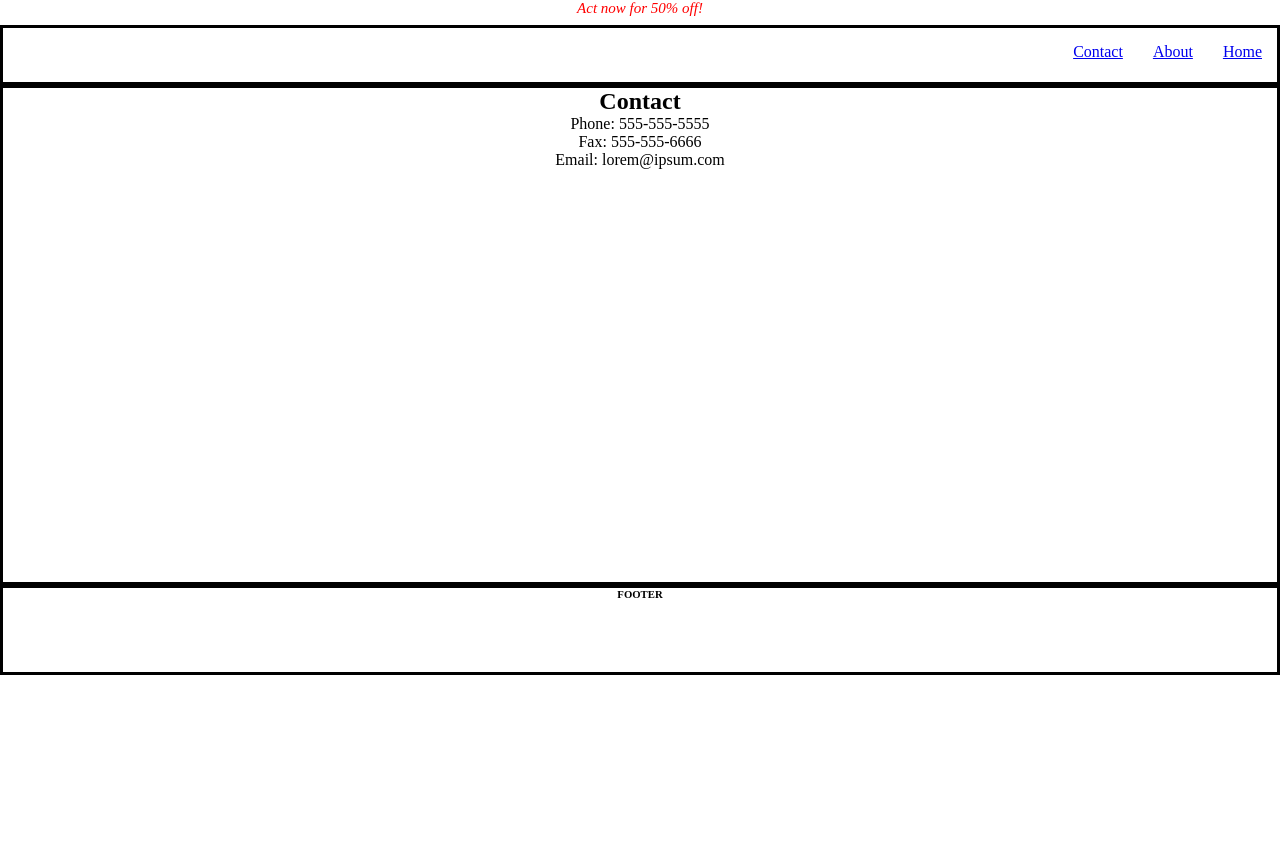
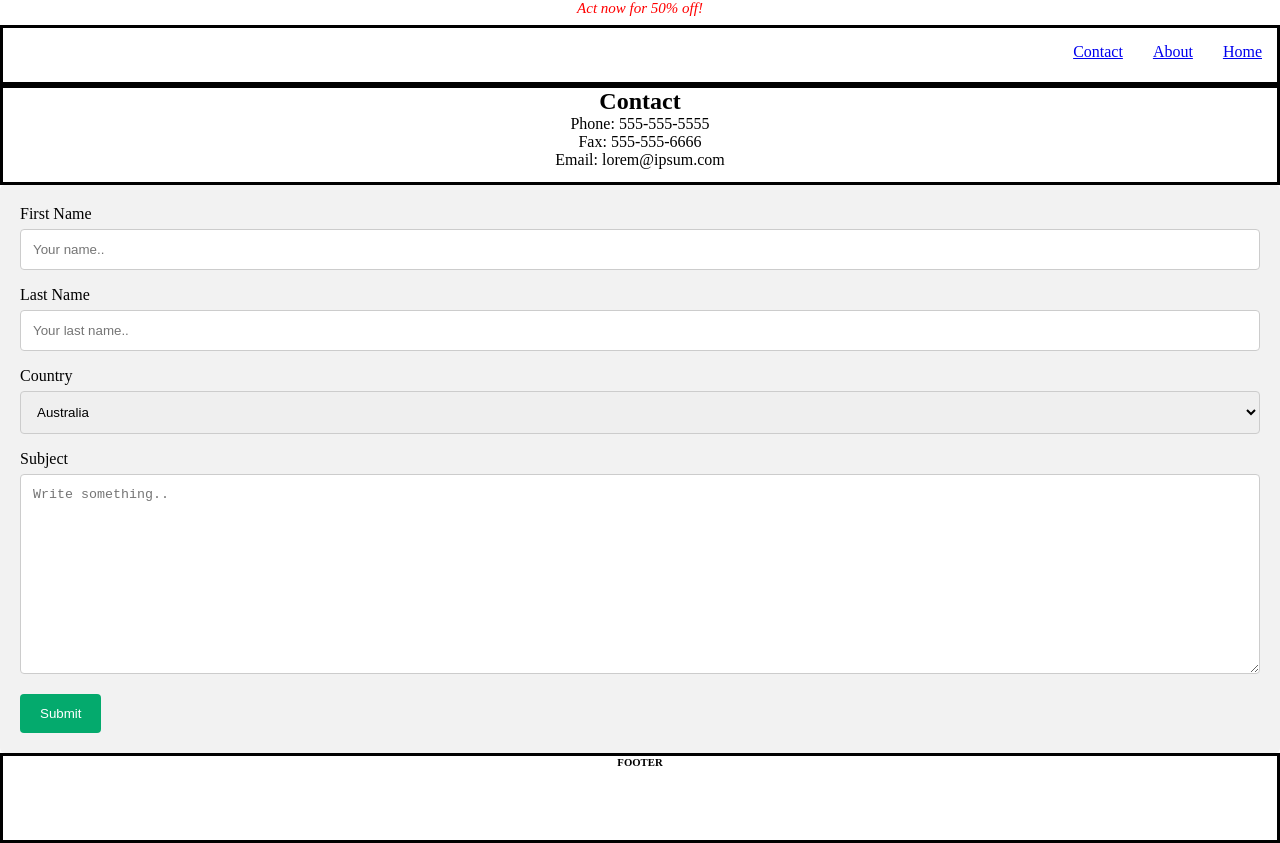
Before and after one commit to marqRDA/finalWebsiteRepo, a plain HTML site: page contact.html in a window 1280 px wide. Before the commit the page ends 800 px from the top, so only its background shows below. Drawn offline with Linux system fonts and the light colour scheme.

Commit message:
9 Sep 8:55

```diff
--- a/contact.html
+++ b/contact.html
@@ -29,6 +29,8 @@
 
         <!-- nav bar ends -->
 
+        <!-- material -->
+
     <section class="contactInfo">
 
         <h1>Contact</h1>
@@ -39,6 +41,36 @@
             </ul>
 
     </section>
+
+        <!-- material end -->
+
+        <!-- contact form -->
+
+        <div class="container">
+            <form action="action_page.php">
+
+              <label for="fname">First Name</label>
+              <input type="text" id="fname" name="firstname" placeholder="Your name..">
+
+              <label for="lname">Last Name</label>
+              <input type="text" id="lname" name="lastname" placeholder="Your last name..">
+
+              <label for="country">Country</label>
+              <select id="country" name="country">
+                <option value="australia">Australia</option>
+                <option value="canada">Canada</option>
+                <option value="usa">USA</option>
+              </select>
+
+              <label for="subject">Subject</label>
+              <textarea id="subject" name="subject" placeholder="Write something.." style="height:200px"></textarea>
+
+              <input type="submit" value="Submit">
+
+            </form>
+          </div>
+
+          <!-- contact form end -->
 
 
     <!-- footer -->
--- a/css/style.css
+++ b/css/style.css
@@ -88,7 +88,7 @@ section.moreInfo {
 }
 
 section.contactInfo {
-    height: 500px;
+    height: 100px;
     width: 100%;
     text-align: center;
     border: 3px solid black;
@@ -101,6 +101,40 @@ aside {
     border: 3px solid black;
     float: right;
 }
+
+/* Style inputs with type="text", select elements and textareas */
+input[type=text], select, textarea {
+    width: 100%; /* Full width */
+    padding: 12px; /* Some padding */
+    border: 1px solid #ccc; /* Gray border */
+    border-radius: 4px; /* Rounded borders */
+    box-sizing: border-box; /* Make sure that padding and width stays in place */
+    margin-top: 6px; /* Add a top margin */
+    margin-bottom: 16px; /* Bottom margin */
+    resize: vertical /* Allow the user to vertically resize the textarea (not horizontally) */
+  }
+
+  /* Style the submit button with a specific background color etc */
+  input[type=submit] {
+    background-color: #04AA6D;
+    color: white;
+    padding: 12px 20px;
+    border: none;
+    border-radius: 4px;
+    cursor: pointer;
+  }
+
+  /* When moving the mouse over the submit button, add a darker green color */
+  input[type=submit]:hover {
+    background-color: #45a049;
+  }
+
+  /* Add a background color and some padding around the form */
+  .container {
+    border-radius: 5px;
+    background-color: #f2f2f2;
+    padding: 20px;
+  }
 
 /* aside {
     height: 500px;
```
